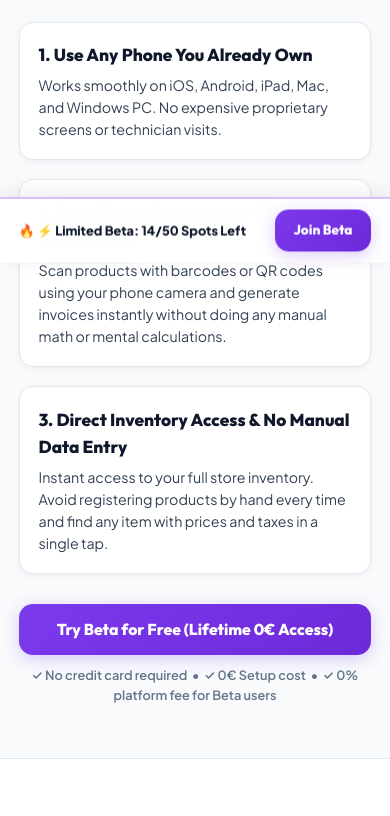
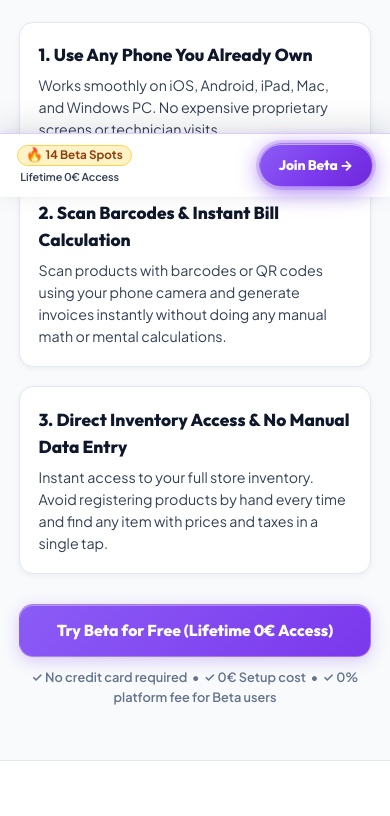
Before and after one commit to ahmedmkoubaa/landing-pages, a website: page kashir/index.html in a window 390 px wide. Shown: the part 647-1463 px from the top of the page. Drawn offline with Linux system fonts and the light colour scheme.

Commit message:
feat: redesign mobile sticky CTA with persistent visibility, animated button effects, and updated navigation copy

```diff
--- a/kashir/css/style.css
+++ b/kashir/css/style.css
@@ -225,40 +225,85 @@ body {
   align-items: center;
   justify-content: center;
   gap: 0.5rem;
-  background: linear-gradient(135deg, var(--accent-purple) 0%, var(--accent-purple-hover) 100%);
+  background: linear-gradient(135deg, #8b5cf6 0%, #7c3aed 50%, #6d28d9 100%);
+  background-size: 200% auto;
   color: #ffffff !important;
   font-family: var(--font-heading);
   font-weight: 800;
   font-size: 1.05rem;
   padding: 0.85rem 1.75rem;
   border-radius: var(--radius-md);
-  border: none;
+  border: 1px solid rgba(255, 255, 255, 0.25);
   cursor: pointer;
   text-decoration: none;
-  box-shadow: 0 4px 16px var(--accent-purple-glow);
+  box-shadow: 0 4px 16px var(--accent-purple-glow), inset 0 1px 0 rgba(255, 255, 255, 0.35);
   transition: all var(--transition-normal);
   min-height: 48px;
+  position: relative;
+  overflow: hidden;
+  user-select: none;
+  -webkit-tap-highlight-color: transparent;
+}
+
+/* Subtle Shimmer highlight passing across the button */
+.btn-primary::after {
+  content: '';
+  position: absolute;
+  top: 0;
+  left: -120%;
+  width: 80%;
+  height: 100%;
+  background: linear-gradient(90deg, transparent, rgba(255, 255, 255, 0.25), transparent);
+  transform: skewX(-20deg);
+  animation: btnShimmerSweep 4.5s infinite;
+  pointer-events: none;
+}
+
+@keyframes btnShimmerSweep {
+  0%, 65% {
+    left: -120%;
+  }
+  100% {
+    left: 200%;
+  }
 }
 
 .btn-primary:hover {
   transform: translateY(-2px);
-  box-shadow: 0 8px 22px rgba(124, 58, 237, 0.32);
-  background: linear-gradient(135deg, #8b5cf6 0%, #6d28d9 100%);
+  box-shadow: 0 8px 25px rgba(124, 58, 237, 0.45), inset 0 1px 0 rgba(255, 255, 255, 0.5);
+  background-position: right center;
 }
 
 .btn-primary:active {
-  transform: translateY(0);
+  transform: translateY(1px) scale(0.98);
+  box-shadow: 0 2px 8px rgba(124, 58, 237, 0.4);
 }
 
+/* Header Action CTA (Desktop) */
 .btn-header {
   display: none;
-  font-size: 0.9rem;
-  padding: 0.5rem 1.1rem;
-  min-height: 40px;
+  font-size: 0.92rem;
+  padding: 0.55rem 1.35rem;
+  min-height: 42px;
+  border-radius: var(--radius-full);
+  box-shadow: 0 4px 14px rgba(124, 58, 237, 0.35), inset 0 1px 0 rgba(255, 255, 255, 0.3);
+  letter-spacing: -0.01em;
 }
 
 @media (min-width: 768px) {
-  .btn-header { display: inline-flex; }
+  .btn-header {
+    display: inline-flex;
+    animation: headerBtnPulse 3.5s infinite ease-in-out;
+  }
+}
+
+@keyframes headerBtnPulse {
+  0%, 100% {
+    box-shadow: 0 4px 14px rgba(124, 58, 237, 0.35), inset 0 1px 0 rgba(255, 255, 255, 0.3);
+  }
+  50% {
+    box-shadow: 0 4px 20px rgba(124, 58, 237, 0.6), 0 0 0 3px rgba(124, 58, 237, 0.15), inset 0 1px 0 rgba(255, 255, 255, 0.4);
+  }
 }
 
 /* Hero Section (Laser-focused & Mobile-First 5-Second Instant Visual) */
@@ -1052,28 +1097,25 @@ body {
   transform: rotate(45deg);
 }
 
-/* Sticky Mobile Bottom CTA Bar */
+/* Sticky Mobile Bottom CTA Bar - Always Visible on Mobile Screens */
 .mobile-sticky-cta {
   position: fixed;
   bottom: 0;
   left: 0;
   right: 0;
-  background: rgba(255, 255, 255, 0.98);
-  backdrop-filter: blur(16px);
-  -webkit-backdrop-filter: blur(16px);
-  border-top: 1.5px solid var(--border-purple);
-  box-shadow: 0 -4px 20px rgba(0, 0, 0, 0.08);
-  padding: 0.75rem 1.25rem;
+  background: rgba(255, 255, 255, 0.95);
+  backdrop-filter: blur(20px);
+  -webkit-backdrop-filter: blur(20px);
+  border-top: 1.5px solid rgba(124, 58, 237, 0.25);
+  box-shadow: 0 -8px 30px rgba(15, 23, 42, 0.12), 0 -2px 8px rgba(124, 58, 237, 0.05);
+  padding: 0.65rem 1.15rem max(0.65rem, env(safe-area-inset-bottom, 0.65rem)) 1.15rem;
   display: flex;
   align-items: center;
   justify-content: space-between;
-  z-index: 99;
-  transform: translateY(100%);
-  transition: transform 0.3s ease;
-}
-
-.mobile-sticky-cta.visible {
-  transform: translateY(0);
+  gap: 0.85rem;
+  z-index: 1000;
+  transform: translateY(0); /* ALWAYS visible from page load */
+  transition: transform 0.3s ease, opacity 0.3s ease;
 }
 
 @media (min-width: 768px) {
@@ -1082,16 +1124,84 @@ body {
   }
 }
 
-.sticky-cta-text {
-  font-size: 0.85rem;
-  font-weight: 800;
-  color: var(--text-primary);
+.sticky-cta-info {
+  display: flex;
+  flex-direction: column;
+  align-items: flex-start;
+  justify-content: center;
+  gap: 0.15rem;
+  min-width: 0;
 }
 
+.sticky-cta-badge {
+  display: inline-flex;
+  align-items: center;
+  gap: 0.3rem;
+  background: var(--accent-amber-bg);
+  color: #92400e;
+  font-size: 0.78rem;
+  font-weight: 800;
+  padding: 0.15rem 0.55rem;
+  border-radius: var(--radius-full);
+  border: 1px solid #fcd34d;
+  white-space: nowrap;
+  line-height: 1.2;
+}
+
+.pulse-flame {
+  display: inline-block;
+  animation: flamePulse 1.5s infinite alternate ease-in-out;
+}
+
+@keyframes flamePulse {
+  0% { transform: scale(1); }
+  100% { transform: scale(1.25) rotate(-3deg); }
+}
+
+.sticky-cta-sub {
+  font-size: 0.72rem;
+  font-weight: 600;
+  color: var(--text-secondary);
+  white-space: nowrap;
+  letter-spacing: -0.01em;
+  padding-left: 0.2rem;
+}
+
+/* Mobile Sticky CTA Button: Distinct 3D Tactile Look, High Click Orientation */
 .sticky-cta-btn {
   padding: 0.65rem 1.25rem;
-  font-size: 0.9rem;
-  min-height: 42px;
+  font-size: 0.92rem;
+  font-weight: 800;
+  min-height: 44px;
+  border-radius: var(--radius-full);
+  background: linear-gradient(135deg, #8b5cf6 0%, #7c3aed 55%, #6d28d9 100%);
+  border: 1px solid rgba(255, 255, 255, 0.3);
+  box-shadow: 0 4px 15px rgba(124, 58, 237, 0.45), inset 0 1px 0 rgba(255, 255, 255, 0.4);
+  white-space: nowrap;
+  flex-shrink: 0;
+  letter-spacing: -0.01em;
+  animation: mobileCtaGlow 3s infinite ease-in-out;
+}
+
+.sticky-cta-btn:active {
+  transform: scale(0.95);
+  box-shadow: 0 2px 8px rgba(124, 58, 237, 0.4);
+}
+
+@keyframes mobileCtaGlow {
+  0%, 100% {
+    box-shadow: 0 4px 15px rgba(124, 58, 237, 0.45), inset 0 1px 0 rgba(255, 255, 255, 0.4);
+  }
+  50% {
+    box-shadow: 0 5px 22px rgba(124, 58, 237, 0.65), 0 0 0 3px rgba(124, 58, 237, 0.2), inset 0 1px 0 rgba(255, 255, 255, 0.5);
+  }
+}
+
+/* Mobile Body & Footer Clearance */
+@media (max-width: 767px) {
+  body {
+    padding-bottom: calc(72px + env(safe-area-inset-bottom, 0px));
+  }
 }
 
 /* Footer */
--- a/kashir/index.html
+++ b/kashir/index.html
@@ -67,8 +67,8 @@
           <option value="en">🇬🇧</option>
         </select>
 
-        <a href="#lead-capture-form" class="btn-primary btn-header anchor-cta" data-i18n="nav.cta">
-          Entrar a la Beta
+        <a href="#lead-capture-form" class="btn-primary btn-header anchor-cta" data-i18n="nav.cta" aria-label="Entrar a la Beta">
+          Entrar a la Beta →
         </a>
       </div>
     </div>
@@ -483,15 +483,19 @@
 
   </main>
 
-  <!-- Sticky Mobile Bottom CTA Bar -->
-  <div class="mobile-sticky-cta" id="mobile-sticky-cta">
-    <div class="sticky-cta-text">
-      🔥 <span data-i18n="nav.scarcityBadge">Beta Limitada: Quedan 14/50 Plazas</span>
+  <!-- Sticky Mobile Bottom CTA Bar (Always Visible on Mobile) -->
+  <aside class="mobile-sticky-cta" id="mobile-sticky-cta" aria-label="Acceso rápido a la beta">
+    <div class="sticky-cta-info">
+      <div class="sticky-cta-badge">
+        <span class="pulse-flame">🔥</span>
+        <strong data-i18n="nav.mobileBadge">14 Plazas Beta</strong>
+      </div>
+      <span class="sticky-cta-sub" data-i18n="nav.mobileSub">Acceso 0€ de por vida</span>
     </div>
-    <a href="#lead-capture-form" class="btn-primary sticky-cta-btn anchor-cta" data-i18n="nav.cta">
-      Entrar a la Beta
+    <a href="#lead-capture-form" class="btn-primary sticky-cta-btn anchor-cta" data-i18n="nav.cta" aria-label="Entrar a la Beta">
+      Entrar a la Beta →
     </a>
-  </div>
+  </aside>
 
   <!-- Celebratory Success Modal -->
   <div id="success-modal" class="modal-overlay hidden" role="dialog" aria-modal="true">
--- a/kashir/js/app.js
+++ b/kashir/js/app.js
@@ -86,14 +86,27 @@ function initCTAs() {
     btn.addEventListener('click', (e) => {
       e.preventDefault();
       if (formTarget) {
-        formTarget.scrollIntoView({ behavior: 'smooth', block: 'center' });
+        // Calculate offset position accounting for sticky header
+        const headerEl = document.querySelector('.header');
+        const headerOffset = (headerEl ? headerEl.offsetHeight : 70) + 16;
+        const targetTop = formTarget.getBoundingClientRect().top + window.pageYOffset - headerOffset;
 
-        // Add subtle glow pulse animation
-        formTarget.classList.add('pulse-highlight');
-        setTimeout(() => formTarget.classList.remove('pulse-highlight'), 1800);
+        window.scrollTo({
+          top: Math.max(0, targetTop),
+          behavior: 'smooth'
+        });
+
+        // Add prominent celebratory glow pulse animation to form wrapper
+        const formWrapper = formTarget.querySelector('.form-wrapper') || formTarget;
+        formWrapper.classList.remove('pulse-highlight');
+        void formWrapper.offsetWidth; // Force reflow to re-trigger animation
+        formWrapper.classList.add('pulse-highlight');
+        setTimeout(() => formWrapper.classList.remove('pulse-highlight'), 2200);
 
         if (storeNameInput) {
-          setTimeout(() => storeNameInput.focus(), 600);
+          setTimeout(() => {
+            storeNameInput.focus({ preventScroll: true });
+          }, 700);
         }
       }
     });
--- a/kashir/js/i18n.js
+++ b/kashir/js/i18n.js
@@ -9,7 +9,9 @@ const translations = {
     // Navigation
     "nav.tagline": "Zero-Hardware Cash Register for Local Stores",
     "nav.scarcityBadge": "⚡ Limited Beta: 14/50 Spots Left",
-    "nav.cta": "Join Beta",
+    "nav.mobileBadge": "14 Beta Spots",
+    "nav.mobileSub": "Lifetime 0€ Access",
+    "nav.cta": "Join Beta →",
 
     // Hero / Showcase Section
     "hero.badge": "🔥 0€ HARDWARE · FOUNDER BETA",
@@ -129,7 +131,9 @@ const translations = {
     // Navigation
     "nav.tagline": "Caja Registradora Digital y Facturación Sin Máquinas",
     "nav.scarcityBadge": "⚡ Beta Limitada: Quedan 14/50 Plazas",
-    "nav.cta": "Entrar a la Beta",
+    "nav.mobileBadge": "14 Plazas Beta",
+    "nav.mobileSub": "Acceso 0€ de por vida",
+    "nav.cta": "Entrar a la Beta →",
 
     // Hero / Showcase Section
     "hero.badge": "🔥 0€ EN MÁQUINAS · BETA PARA FUNDADORES",
```
